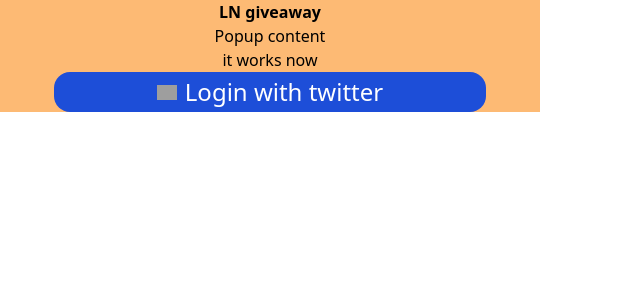
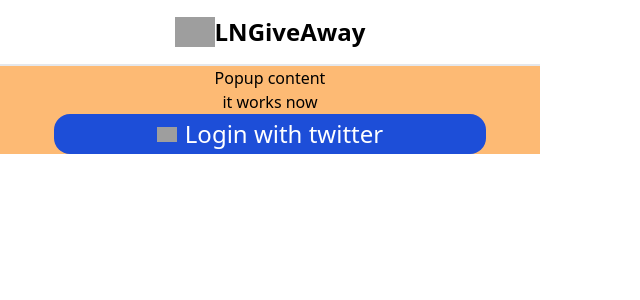
Before and after one commit to lightning-campaigns/lnGiveaway-frontend, a React app: page / in a window 1280 px wide. Shown: the top 300 px of the page, without its empty margins (0-640 px from the left). Built offline with nearby package versions, Linux system fonts and the light colour scheme; grey boxes are pictures that could not be loaded; the HTML template or start-up script is replaced by a standard one.

Commit message:
Feat: Header component added

```diff
--- a/src/components/buttons/button.tsx
+++ b/src/components/buttons/button.tsx
@@ -1,11 +1,11 @@
 import React from "react"
 
-interface PropTypes {
+interface ButtonTypes {
   platform?: String
   path?: string
   text: string
 }
-const Button = (props: PropTypes) => {
+const Button = (props: ButtonTypes) => {
   return (
     <>
       <button className="btn bg-blue-700 flex justify-center items-center space-x-4 text-2xl text-center px-3 py-1 w-4/5 rounded-2xl text-white">
--- a/src/components/header/header.tsx
+++ b/src/components/header/header.tsx
@@ -1,11 +1,16 @@
 import React from "react"
 
-const header = () => {
+const Header = () => {
   return (
     <>
-      <div>header</div>
+      <header className="flex justify-center items-center text-base h-2/4 bg-white w-full py-4 border-b-2 border-t-0">
+        <span>
+          <img src="app-logo.svg" width={40} height={80} alt="" />
+        </span>
+        <h1 className="font-bold text-2xl">LNGiveAway</h1>
+      </header>
     </>
   )
 }
 
-export default header
+export default Header
--- a/src/popup/pop-up.tsx
+++ b/src/popup/pop-up.tsx
@@ -1,10 +1,11 @@
 import React from "react"
+import Header from "../components/header/header"
 import Button from "../components/buttons/button"
 
 const Popup = () => {
   return (
     <div className="bg-orange-300 w-full flex flex-col justify-center items-center">
-      <h1 className="text-base font-bold">LN giveaway</h1>
+      <Header />
       <p>Popup content</p>
       <p>it works now</p>
       <Button platform="twitter" path="Twitter.svg" text="Login with" />
```
Also changed, not shown: src/Assets/app-logo.svg (added), src/Assets/light.png (added).
